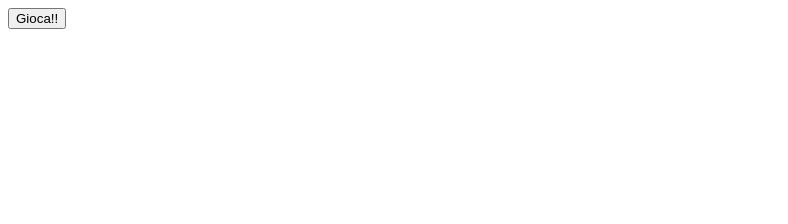
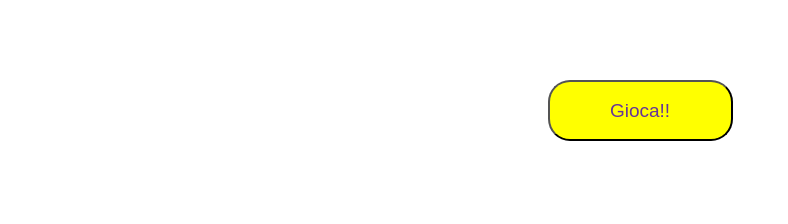
Before and after one commit to gaianacheli/js-mail-dadi, a plain HTML site: page dadi/index.html in a window 1280 px wide. Shown: the whole page, without its empty margins (0-788 px from the left). Drawn offline with Linux system fonts and the light colour scheme.

Commit message:
aggiunta css

```diff
--- /dev/null
+++ b/dadi/asset/css/style.css
@@ -0,0 +1,34 @@
+*{
+    padding: 0;
+    margin: 0;
+    box-sizing: border-box;
+}
+.container {
+    width: 100%;
+    display: flex;
+    flex-direction: column;
+    justify-content: center;
+    align-items: center;
+    padding: 4rem;
+}
+#bntplay{
+    width: 185px;
+    height: 61px;
+    font-size: 19px;
+    border-radius: 22px;
+    color: rebeccapurple;
+    background-color: yellow;
+    margin: 1rem;
+}
+#giocatore {
+    color: red;
+    font-size: 30px;
+}
+#computer {
+    color: coral;
+    font-size: 30px;
+}
+#vincitore{
+    color: darkblue;
+    font-size: 50px;
+}
--- a/dadi/index.html
+++ b/dadi/index.html
@@ -4,13 +4,17 @@
     <meta charset="UTF-8">
     <meta http-equiv="X-UA-Compatible" content="IE=edge">
     <meta name="viewport" content="width=device-width, initial-scale=1.0">
+    <link rel="stylesheet" href="./asset/css/style.css">
     <title>Document</title>
 </head>
 <body>
-    <button id="bntplay">Gioca!!</button>
-    <p id="giocatore"></p>
-    <p id="computer"></p>
-    <p id="vincitore"></p>
+    <div class="container">
+        <button id="bntplay">Gioca!!</button>
+        <p id="giocatore"></p>
+        <p id="computer"></p>
+        <p id="vincitore"></p>
+    </div>
+
 
     <script src="./asset/js/main.js"></script>
 </body>
```
